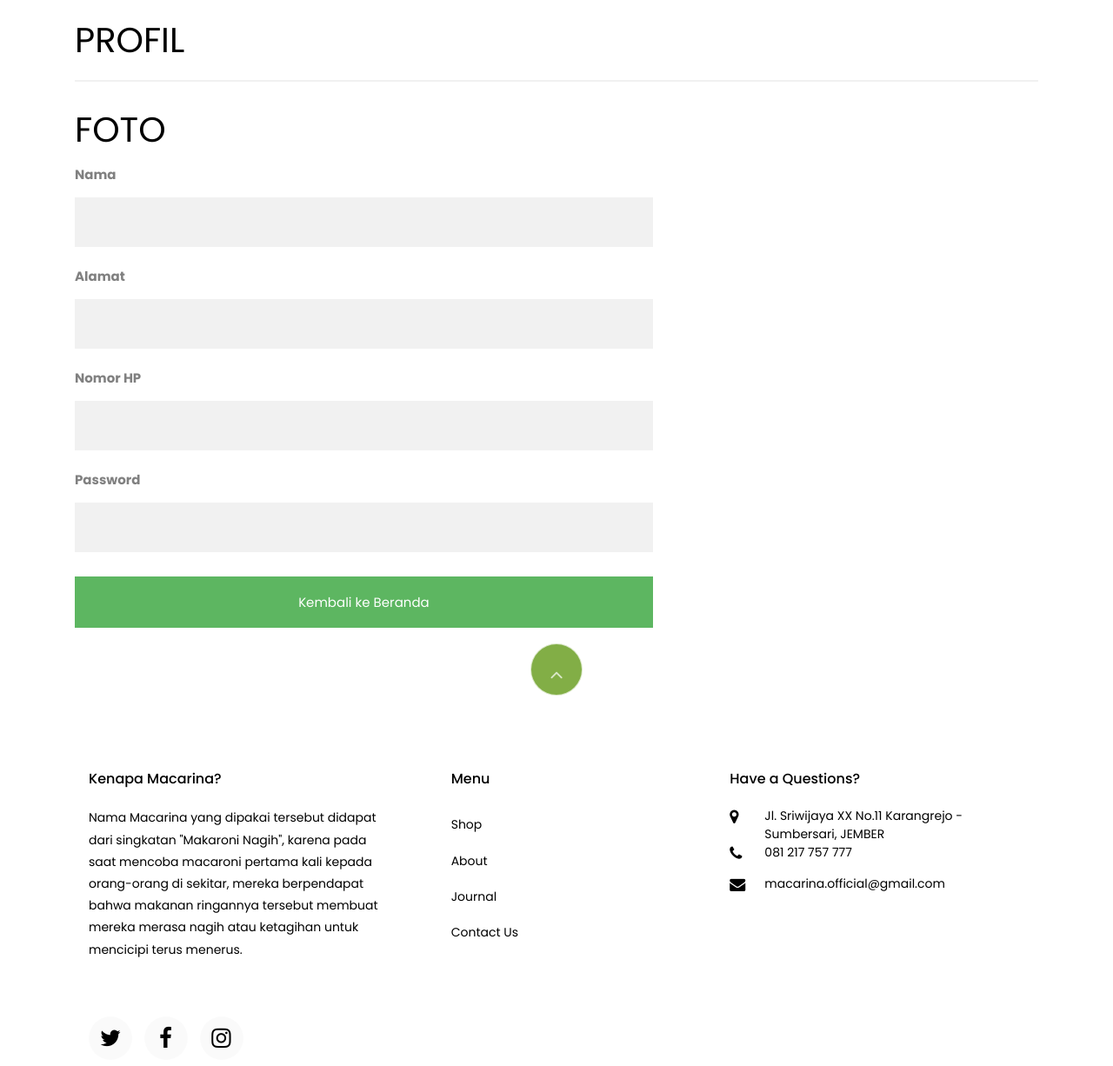
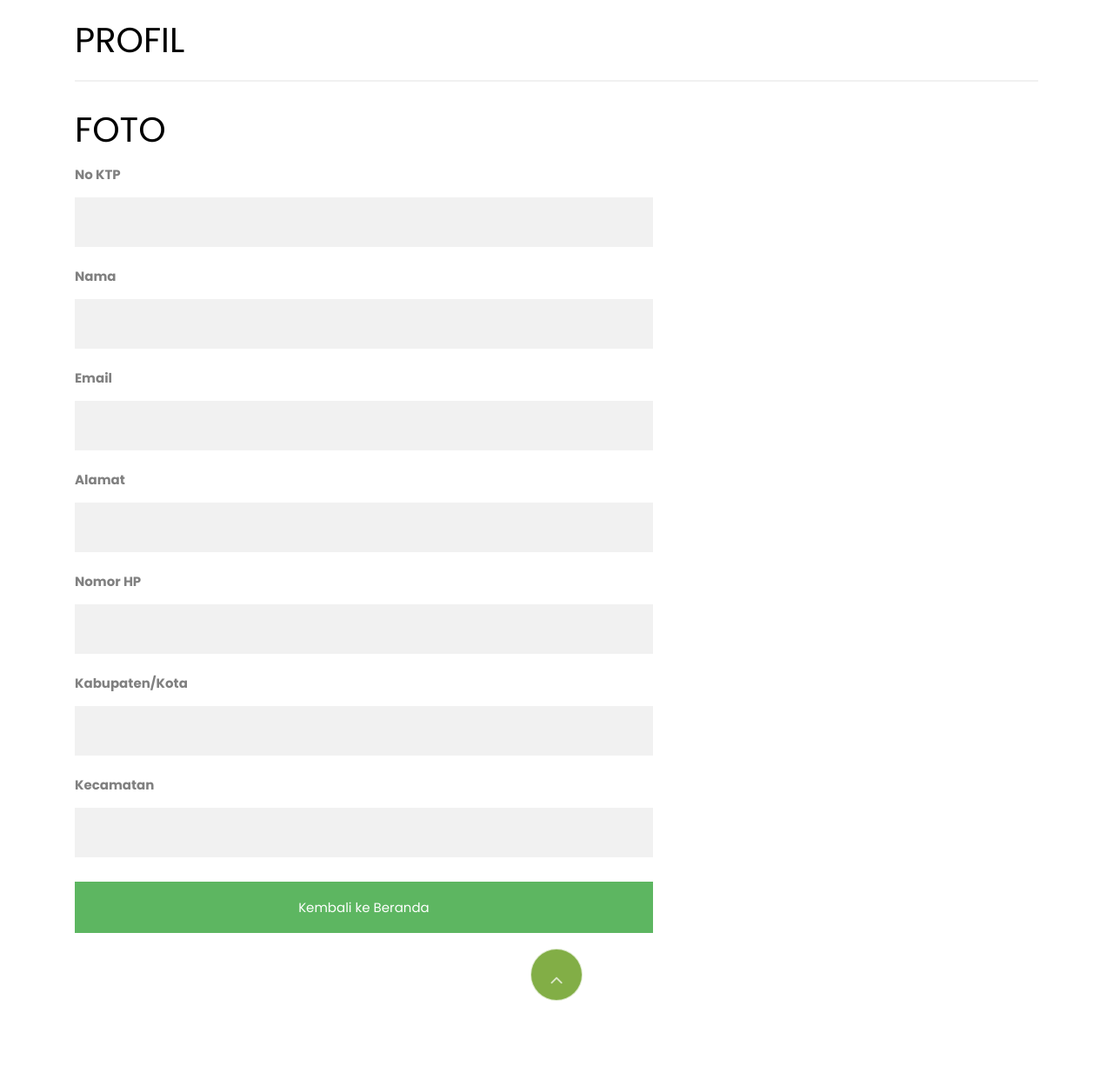
Before and after one commit to anjualiciajohan/Macarina, a PHP site: page /profil.php in a window 1280 px wide. Shown: the part 179-1405 px from the top of the page at 87% size. Run offline with PHP 8.4, Linux system fonts and the light colour scheme; data that the repository does not hold is empty; some libraries are stand-ins or nearby versions; some web fonts are replaced.

Commit message:
update profil.php
menambahkan isis dibagian profil

```diff
--- a/profil.php
+++ b/profil.php
@@ -13,7 +13,13 @@
 
           <h1>FOTO</h1>
 
+          <label for="no-ktp"><b>No KTP</b></label></br>
+          <input type="text" name="nama" disabled></br>
+
           <label for="nama-lengkap"><b>Nama</b></label></br>
+          <input type="text" name="nama" disabled></br>
+
+          <label for="email"><b>Email</b></label></br>
           <input type="text" name="nama" disabled></br>
 
           <label for="email"><b>Alamat</b></label></br>
@@ -22,8 +28,12 @@
           <label for="no-hp"><b>Nomor HP</b></label></br>
           <input type="text" name="no-hp" disabled></br>
 
-          <label for="psw"><b>Password</b></label></br>
-          <input type="password" name="psw" disabled></br>
+          <label for="kbupaten-kota"><b>Kabupaten/Kota</b></label></br>
+          <input type="text" name="no-hp" disabled></br>
+
+          <label for="kecamatan"><b>Kecamatan</b></label></br>
+          <input type="text" name="no-hp" disabled></br>
+
 
           <input type="submit" name ="submit" class="registerbtn" value="Kembali ke Beranda" href="index.php"></input>
 
```
